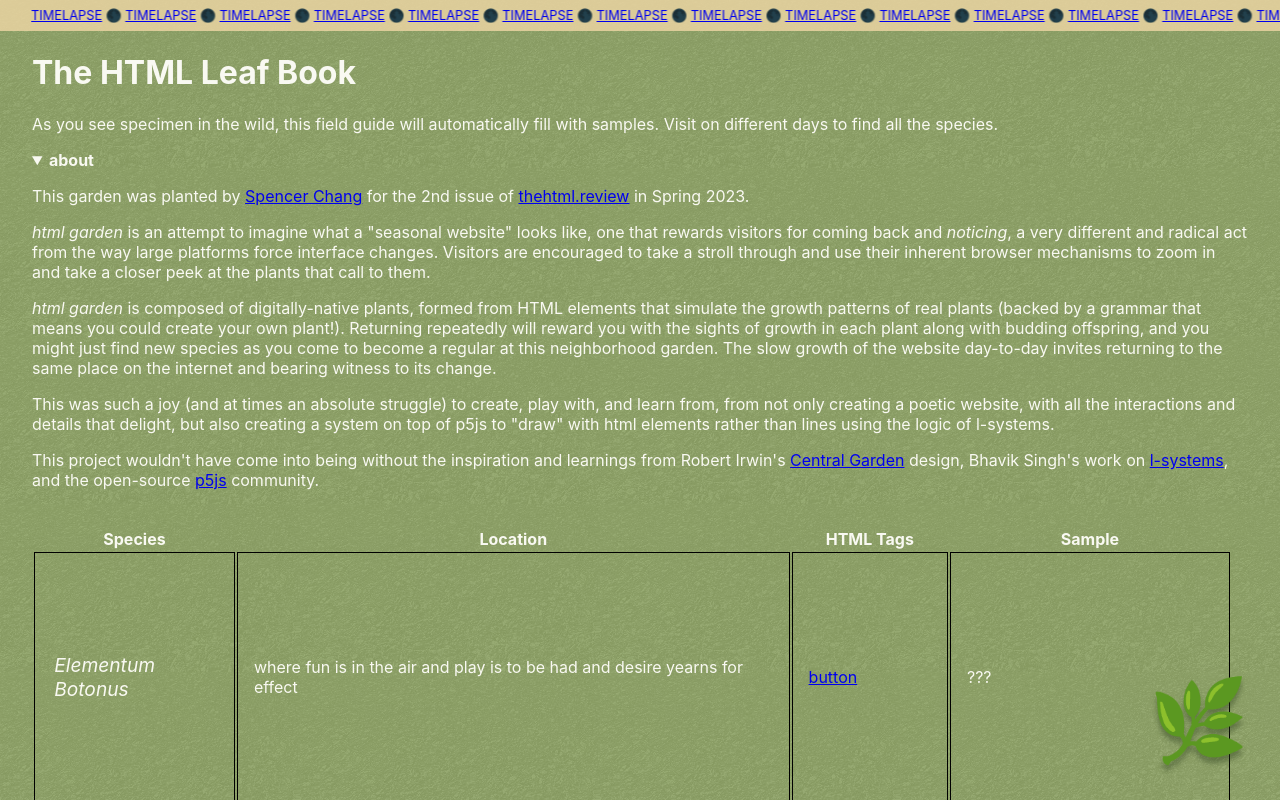
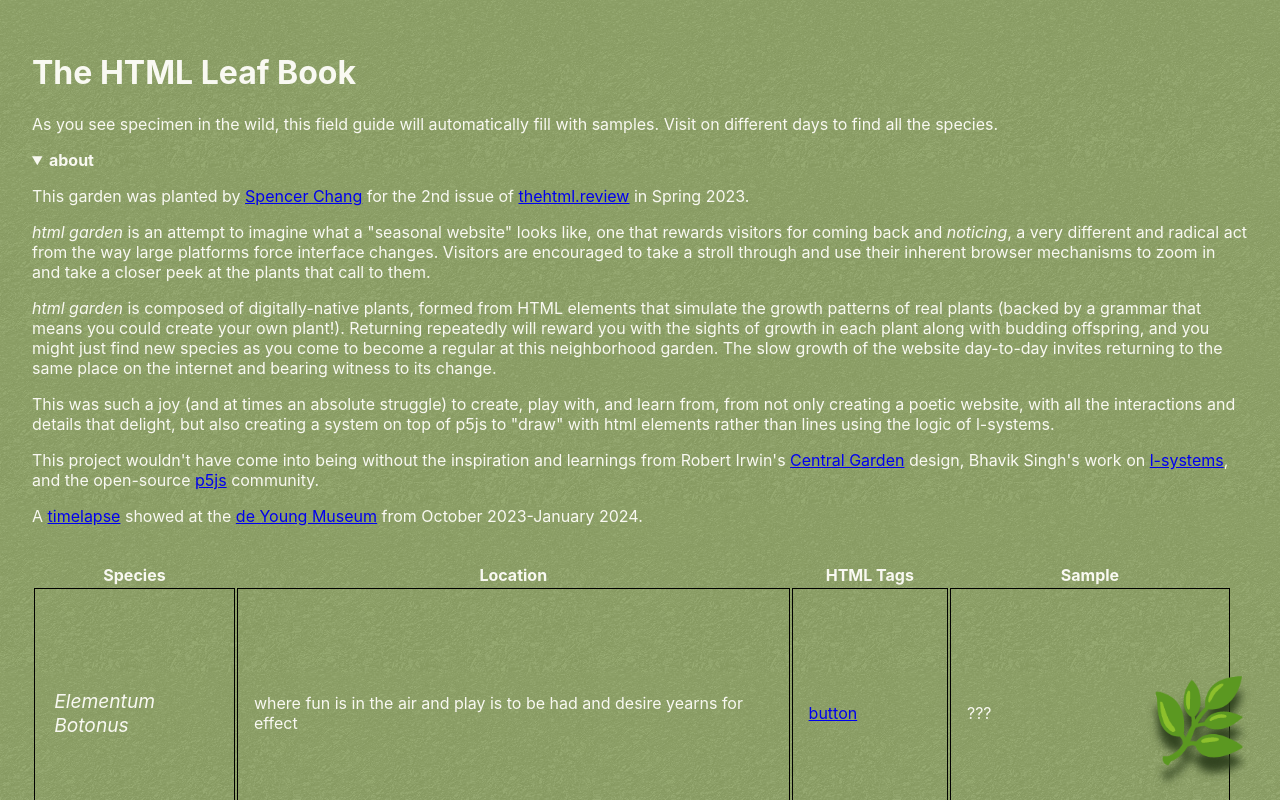
Before and after one commit to spencerc99/html-garden, a Next.js app: page /guide in a window 1280 px wide. Both pictures are taken after a click on the heading "about". Shown: the top 800 px of the page. Built offline with nearby package versions, Linux system fonts and the light colour scheme.

Commit message:
style changes and working visitor count with playhtml

```diff
--- a/package.json
+++ b/package.json
@@ -11,6 +11,7 @@
     "type-check": "tsc"
   },
   "dependencies": {
+    "@playhtml/react": "^0.2.0",
     "@vercel/analytics": "^1.0.1",
     "next": "13.0.0",
     "react": "18.2.0",
@@ -26,5 +27,9 @@
     "eslint": "8.23.1",
     "eslint-config-next": "12.3.1",
     "typescript": "^4.9.0"
+  },
+  "browser": {
+    "crypto": false,
+    "stream": false
   }
 }
--- a/src/common/utils.ts
+++ b/src/common/utils.ts
@@ -53,3 +53,7 @@ export function isDevelopment(): boolean {
 export function randomChoice<T>(arr: T[]): T {
   return arr[Math.floor(Math.random() * arr.length)];
 }
+
+export function pluralize(word: string, count: number) {
+  return count > 1 ? `${word}s` : word;
+}
--- /dev/null
+++ b/src/components/VisitorCount.tsx
@@ -0,0 +1,21 @@
+import type { CanPlayElement as CanPlayElementType } from "@playhtml/react";
+import dynamic from "next/dynamic";
+const CanPlayElement = dynamic(
+  () => import("@playhtml/react").then((c) => c.CanPlayElement),
+  { ssr: false }
+) as typeof CanPlayElementType;
+
+export function VisitorCount() {
+  return (
+    <CanPlayElement
+      defaultData={{}}
+      myDefaultAwareness={true}
+      id="visitorCount"
+    >
+      {({ awareness }) => {
+        console.log(awareness);
+        return <div className="visitorCount">{awareness.length} here</div>;
+      }}
+    </CanPlayElement>
+  );
+}
--- a/src/pages/_document.tsx
+++ b/src/pages/_document.tsx
@@ -16,7 +16,7 @@ export default function Document() {
         ></script>
       </Head>
       <body>
-        <Marquee
+        {/* <Marquee
           items={[
             <>
               <Link href="/timelapse">timelapse</Link>
@@ -53,7 +53,7 @@ export default function Document() {
             </>,
           ]}
           separator={" 🌑 "}
-        ></Marquee>
+        ></Marquee> */}
         <Main />
         <NextScript />
       </body>
--- a/src/pages/guide.tsx
+++ b/src/pages/guide.tsx
@@ -8,6 +8,7 @@ import { useStickyState } from "../common/utils";
 import { HtmlPlant } from "../components/HtmlPlant";
 import "../styles/guide.module.scss";
 import { jsxJoin } from "../components/Marquee";
+import Link from "next/link";
 
 export default function Guide() {
   const [seenPlants] = useStickyState("seenPlants", []);
@@ -115,6 +116,13 @@ export default function Guide() {
           </a>
           , and the open-source <a href="https://p5js.org/">p5js</a> community.
         </p>
+        <p>
+          A <Link href="/timelapse">timelapse</Link> showed at the{" "}
+          <a href="https://deyoungopen2023.artcall.org/submissions/qr-view/424024">
+            de Young Museum
+          </a>{" "}
+          from October 2023-January 2024.
+        </p>
       </details>
       <br />
       <table className="fieldGuideTable">
--- a/src/pages/index.tsx
+++ b/src/pages/index.tsx
@@ -11,6 +11,12 @@ import {
 import { useStickyState } from "../common/utils";
 import dynamic from "next/dynamic";
 import Guide from "./guide";
+import { VisitorCount } from "../components/VisitorCount";
+import type { PlayProvider as PlayProviderType } from "@playhtml/react";
+const PlayProvider = dynamic(
+  () => import("@playhtml/react").then((c) => c.PlayProvider),
+  { ssr: false }
+) as typeof PlayProviderType;
 
 const Garden = dynamic(() => import("../components/Garden"), { ssr: false });
 
@@ -48,6 +54,11 @@ export default function Home() {
   const hasClickedRef = useRef(false);
 
   const [hasLoaded, setHasLoaded] = useState(false);
+  // const [plantsIdentified, setPlantsIdentified] = useGlobalState(
+  //   "plantsIdentified",
+  //   0
+  // );
+  const plantsIdentified = 0;
 
   useEffect(() => {
     const startSoundHandler = () => {
@@ -98,6 +109,9 @@ export default function Home() {
         <title>html garden</title>
         <meta name="viewport" content="width=device-width, initial-scale=1.0" />
       </Head>
+      <PlayProvider>
+        <VisitorCount />
+      </PlayProvider>
       <hgroup>
         <h1>html garden</h1>
         <p>
@@ -112,7 +126,7 @@ export default function Home() {
           we are in {seasonName}.{" "}
           {hasLoaded
             ? `the garden has been growing for
-          ${GardenGrowingDays} days.`
+          ${GardenGrowingDays} days. ${plantsIdentified} plants identified.`
             : null}
         </p>
         <p>
--- a/src/styles/globals.scss
+++ b/src/styles/globals.scss
@@ -6,6 +6,7 @@ $color-elite-teal: #10302d;
 $color-olympic-blue: #5f93d8;
 $color-darkest-forest: #293b1a;
 $color-white: #f9f9f2;
+// $color-darkest-forest: #477720;
 
 html,
 body {
@@ -110,10 +111,10 @@ footer {
   width: 80px;
   transition: transform 0.2s ease-in-out;
   font-size: 80px;
-  text-shadow: 0 6px 5px rgba($color-darkest-forest, 0.4);
+  text-shadow: 0 15px 8px rgba($color-darkest-forest, 0.9);
 
   &:is(img) {
-    box-shadow: 0 0 10px 5px rgba($color-darkest-forest, 0.4);
+    box-shadow: 0 0 20px 8px rgba($color-darkest-forest, 0.9);
   }
 
   &:hover {
@@ -363,3 +364,13 @@ kbd {
     transform: translate(-8%, 0);
   }
 }
+
+.visitorCount {
+  position: absolute;
+  top: 12px;
+  right: 12px;
+  padding: 8px 16px;
+  border: 1px solid $color-elite-teal;
+  background: $color-olympic-blue;
+  border-radius: 12px;
+}
```
Also changed, not shown: 2 other files (tests, documents, lock files or other folders).
